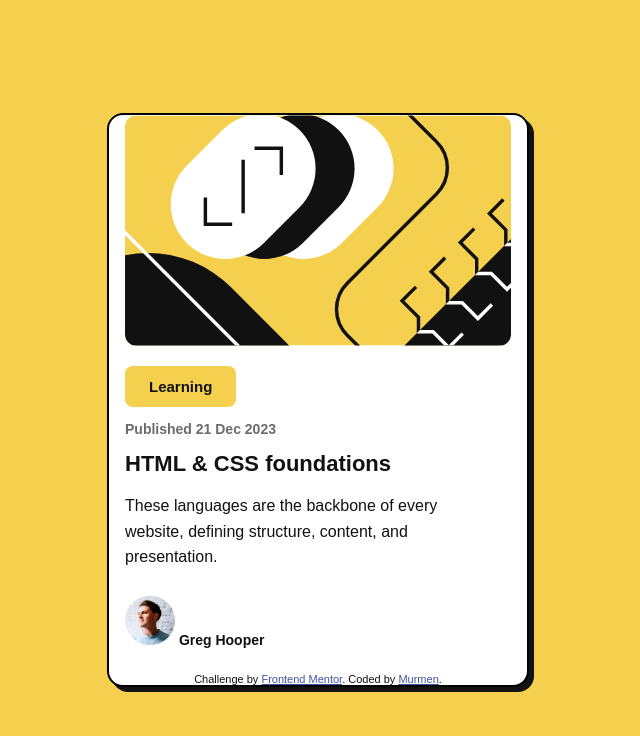
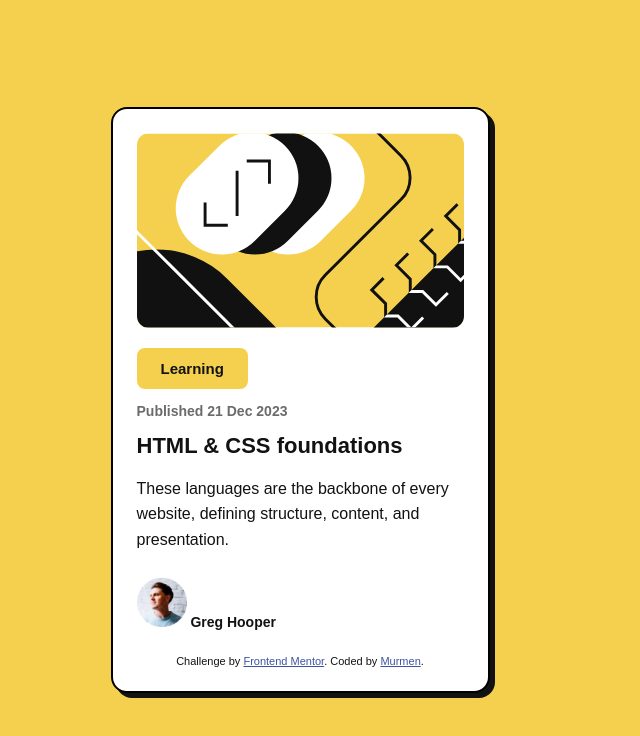
Before and after one commit to murmensus-crypto/PREVIEWCARD, a plain HTML site: page index.html in a window 1280 px wide. Shown: the whole page, without its empty margins (340-980 px from the left). Drawn offline with Linux system fonts and the light colour scheme.

Commit message:
commit message title: Update styles.css and index.html for better layout and responsiveness

```diff
--- a/css/styles.css
+++ b/css/styles.css
@@ -80,19 +80,11 @@ body{
     margin: auto;
 }
 
-.container{ width: 100%; padding: 0 16px; }
-
-
 @media (min-width: 768px){
-    .container{ max-width: 600px;
-    margin: 0;}
+    .container{ width: 320px }
 }
 
-@media (min-width: 1024px){
+@media (min-width: 1200px){
     /* on larger screens keep the card centered but allow a little more space */
-    .container{ max-width: 900px; margin: 0;}
+    .container{ width: 327px }
 }
-@media (min-width: 1200px){
-    .container{ max-width: 1140px; margin: 0;}
-
-}
```
